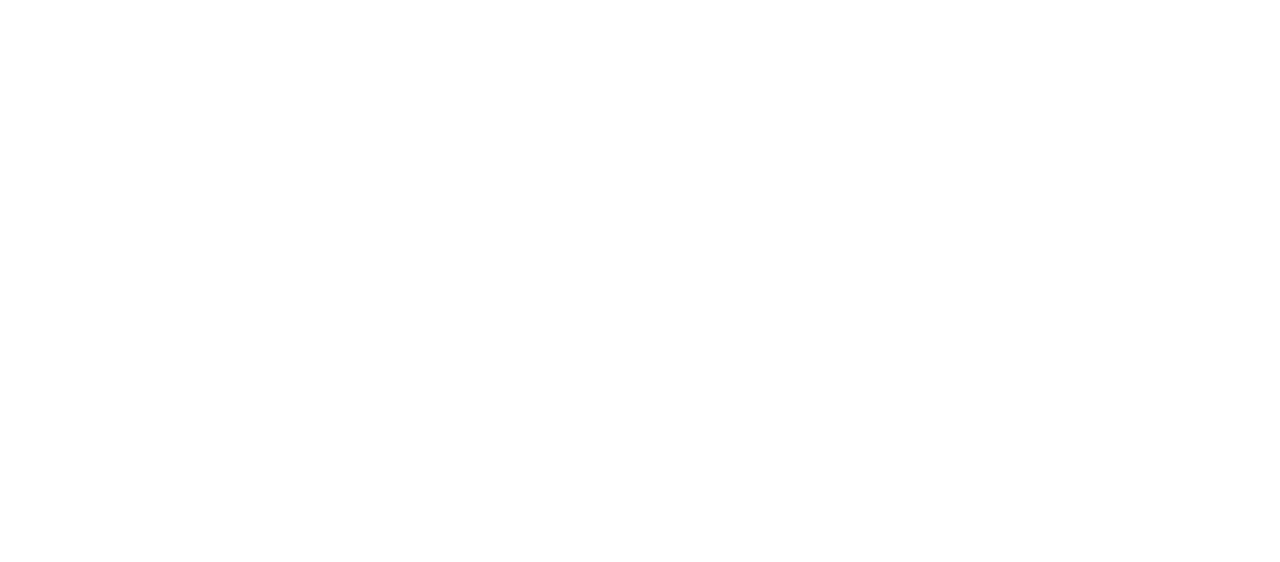
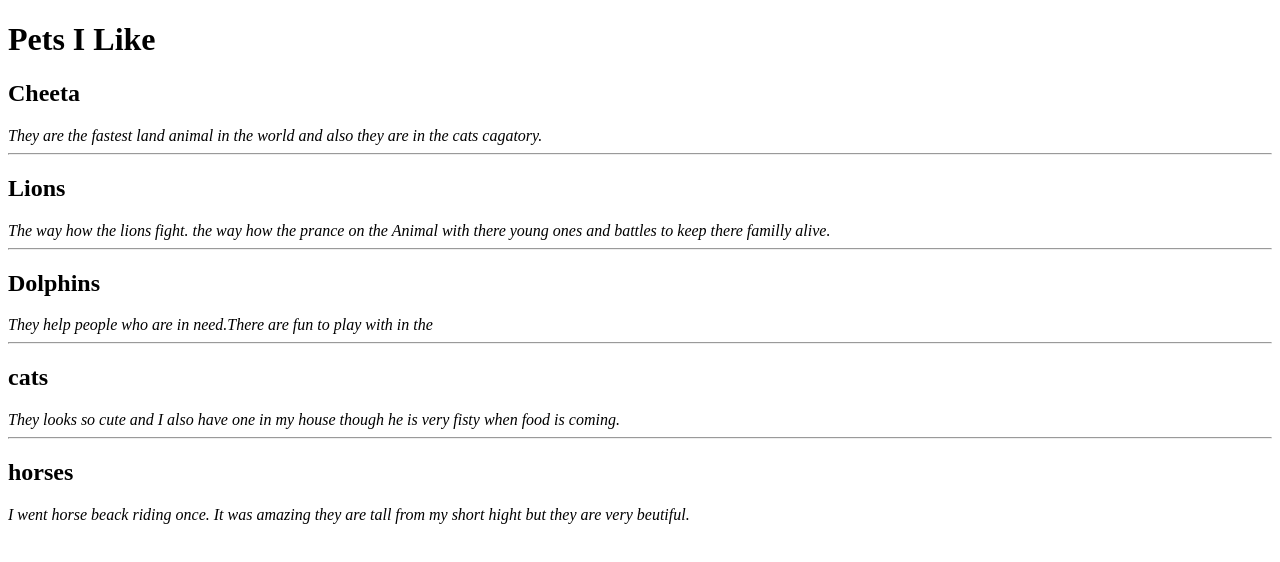
Before and after one commit to KTProg-2024/favorite-pet-zsda111, a plain HTML site: page index.html in a window 1280 px wide. Drawn offline with Linux system fonts and the light colour scheme.

Commit message:
Thursday submission

```diff
--- a/index.html
+++ b/index.html
@@ -1,10 +1,23 @@
 <!DOCTYPE html>
 <html>
     <head>
+    </head>
+    <Body>
+      <H1> Pets I Like</h1>
+    <H2> Cheeta</H2>
+    <Acinonyxjubatus><i> They are the fastest land animal in the world and also they are in the cats cagatory.</i></Acinonyxjubatus>
 
-    </head>
-
-    <body>
-
-    </body>
+  <hr>
+	<H2> Lions</H2>
+    <Acinonyxjubatus><i> The way how the lions fight. the way how the prance on the Animal with there young ones and battles to keep there familly alive.</i></Acinonyxjubatus>
+  <hr>
+    <h2> Dolphins</h2>
+      <Acinonyxjubatus><i> They help people who are in need.There are fun to play with in the</i> </Acinonyxjubatus>
+   <hr>
+     <h2>cats</h2>
+     <Acinonyxjubatus><i> They looks so cute and I also have one in my house though he is very fisty when food is coming.</i></Acinonyxjubatus>
+   <hr>
+    <h2>horses</h2>
+    <Acinonyxjubatus><i>I went horse beack riding once. It was amazing they are tall from my short hight but they are very beutiful.</i></Acinonyxjubatus>
+</body>
 </html>
```
